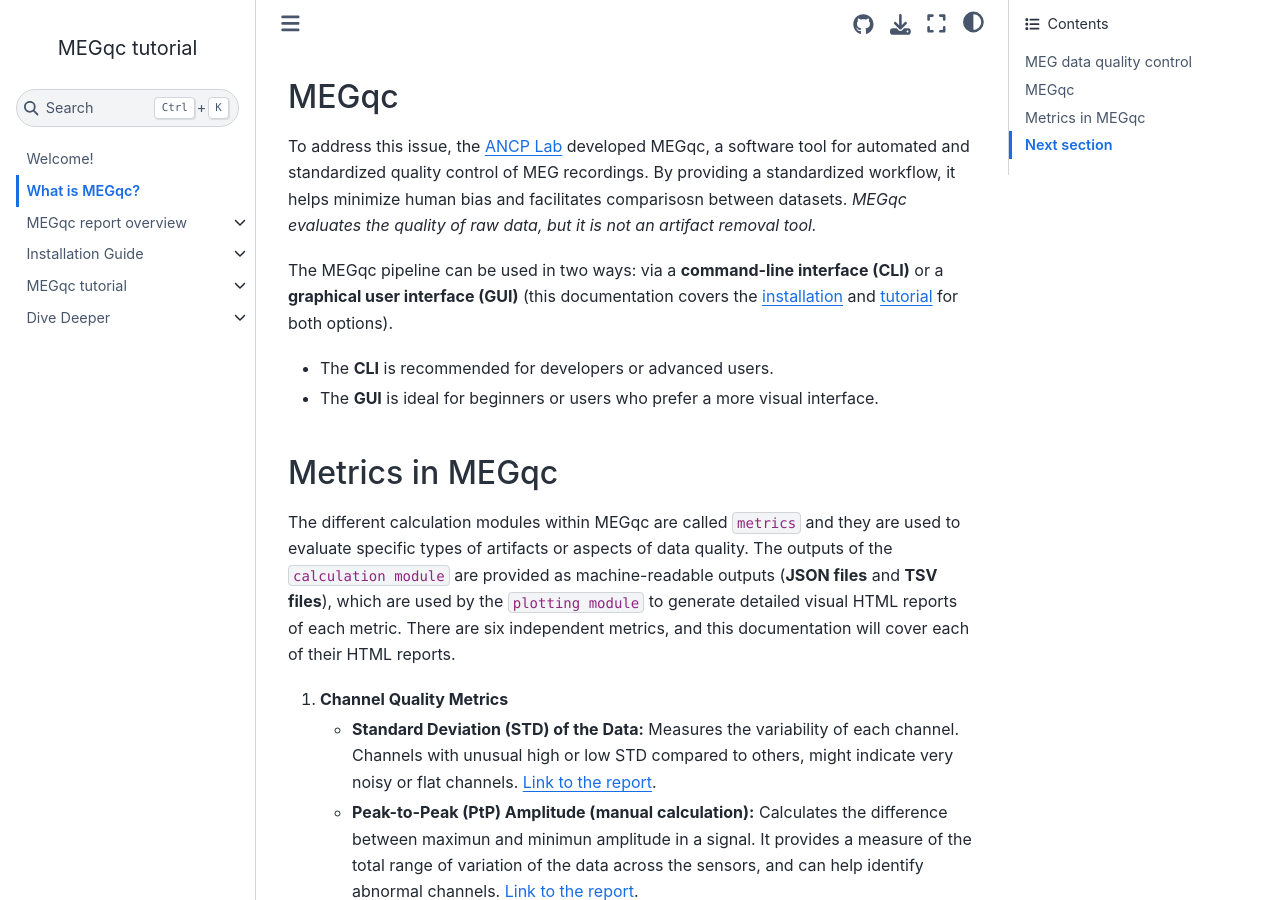
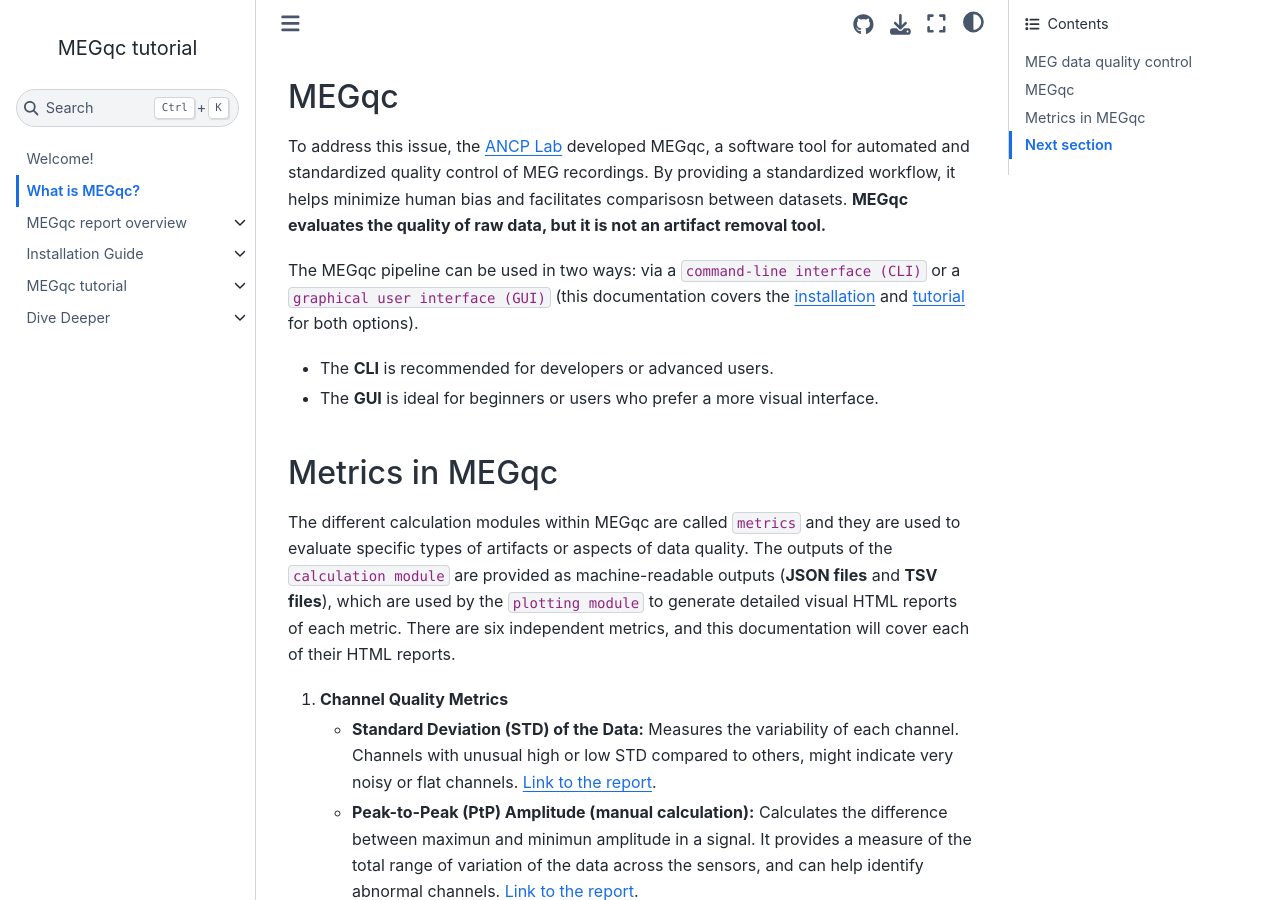
Before and after one commit to ANCPLabOldenburg/megqc_documentation, a Jupyter Book: the page built from book/introduction.md, in a window 1280 px wide and 900 px high, scrolled down 578 px. Built offline with Jupyter Book 1.0.4 settings and Sphinx 7.4.7 and the Sphinx Book theme 1.1.4, drawn with Linux system fonts in a browser that asks for light colours.

```diff
--- a/book/introduction.md
+++ b/book/introduction.md
@@ -13,9 +13,9 @@ Magnetoencephalography (MEG) data is susceptible to  noise and artifacts, which
 For this reason, quality control of MEG data is an essential step for ensuring valid and reproducible science (Niso et al., 2022). However, the detection and annotation of artifacts in MEG data is commonly performed manually (visual inspection), requires expertise and can be a tedious and time-consuming task. Also, as there's not a standardized procedure, it's vulnerable to biases.
 
 ## MEGqc
-To address this issue, the [ANCP Lab](https://uol.de/en/applied-neurocognitive-psychology) developed MEGqc, a software tool for automated and standardized quality control of MEG recordings. By providing a standardized workflow, it helps minimize human bias and facilitates comparisosn between datasets. _MEGqc evaluates the quality of raw data, but it is not an artifact removal tool._
+To address this issue, the [ANCP Lab](https://uol.de/en/applied-neurocognitive-psychology) developed MEGqc, a software tool for automated and standardized quality control of MEG recordings. By providing a standardized workflow, it helps minimize human bias and facilitates comparisosn between datasets. **MEGqc evaluates the quality of raw data, but it is not an artifact removal tool.**
 
-The MEGqc pipeline can be used in two ways: via a **command-line interface (CLI)** or a **graphical user interface (GUI)** (this documentation covers the [installation](./installation) and [tutorial](./tutorial) for both options).
+The MEGqc pipeline can be used in two ways: via a `command-line interface (CLI)` or a `graphical user interface (GUI)` (this documentation covers the [installation](./installation) and [tutorial](./tutorial) for both options).
 * The **CLI** is recommended for developers or advanced users.
 * The **GUI** is ideal for beginners or users who prefer a more visual interface.
 
```
